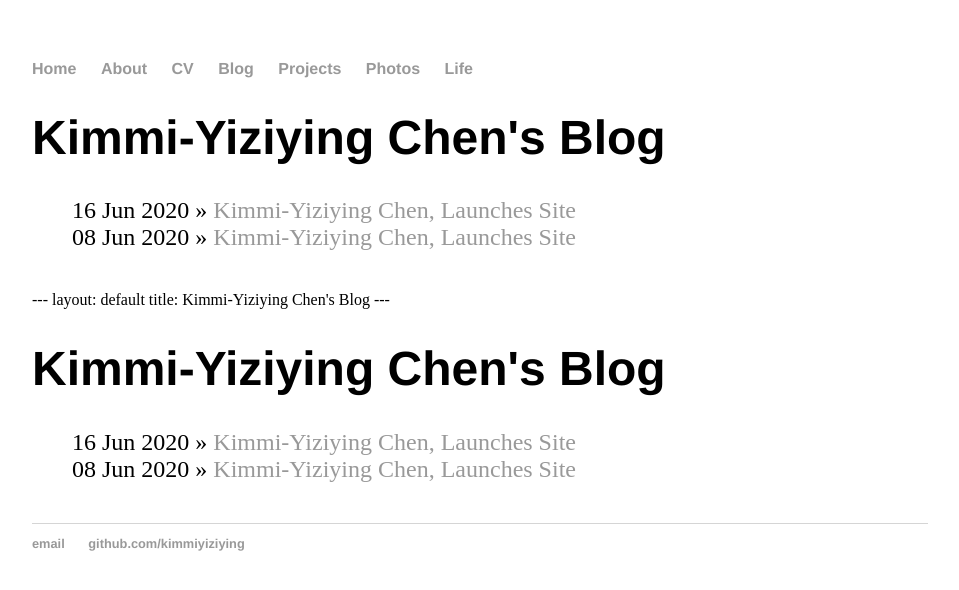
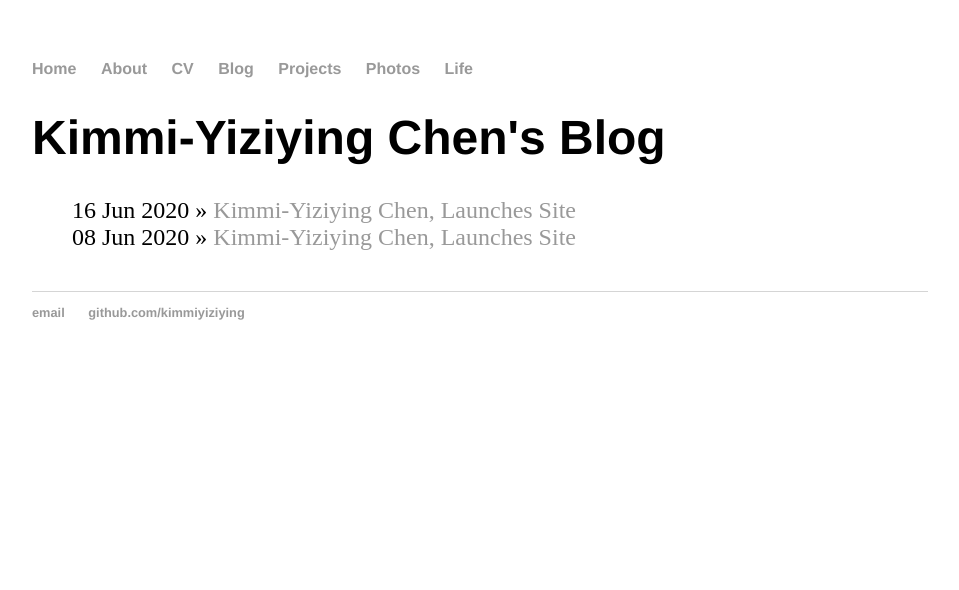
Before and after one commit to kimmiyiziying/kimmi-yiziyingchen, a Jekyll site: the page built from blog/index.html, in a window 1280 px wide. Shown: the top 590 px of the page, without its empty margins (160-1119 px from the left). Built offline with Jekyll 4.4.1, drawn with Linux system fonts in a browser that asks for light colours.

Commit message:
Update index.html

```diff
--- a/blog/index.html
+++ b/blog/index.html
@@ -9,16 +9,3 @@ title: Kimmi-Yiziying Chen's Blog
 	    <li><span>{{ post.date | date_to_string }}</span> » <a href="{{ post.url }}" title="{{ post.title }}">{{ post.title }}</a></li>
 	  {% endfor %}
 	</ul>
-
-
----
-layout: default
-title: Kimmi-Yiziying Chen's Blog
----
-	<h1>{{ page.title }}</h1>
-	<ul class="posts">
-
-	  {% for post in site.posts %}
-	    <li><span>{{ post.date | date_to_string }}</span> » <a href="{{ post.url }}" title="{{ post.title }}">{{ post.title }}</a></li>
-	  {% endfor %}
-	</ul>
```
